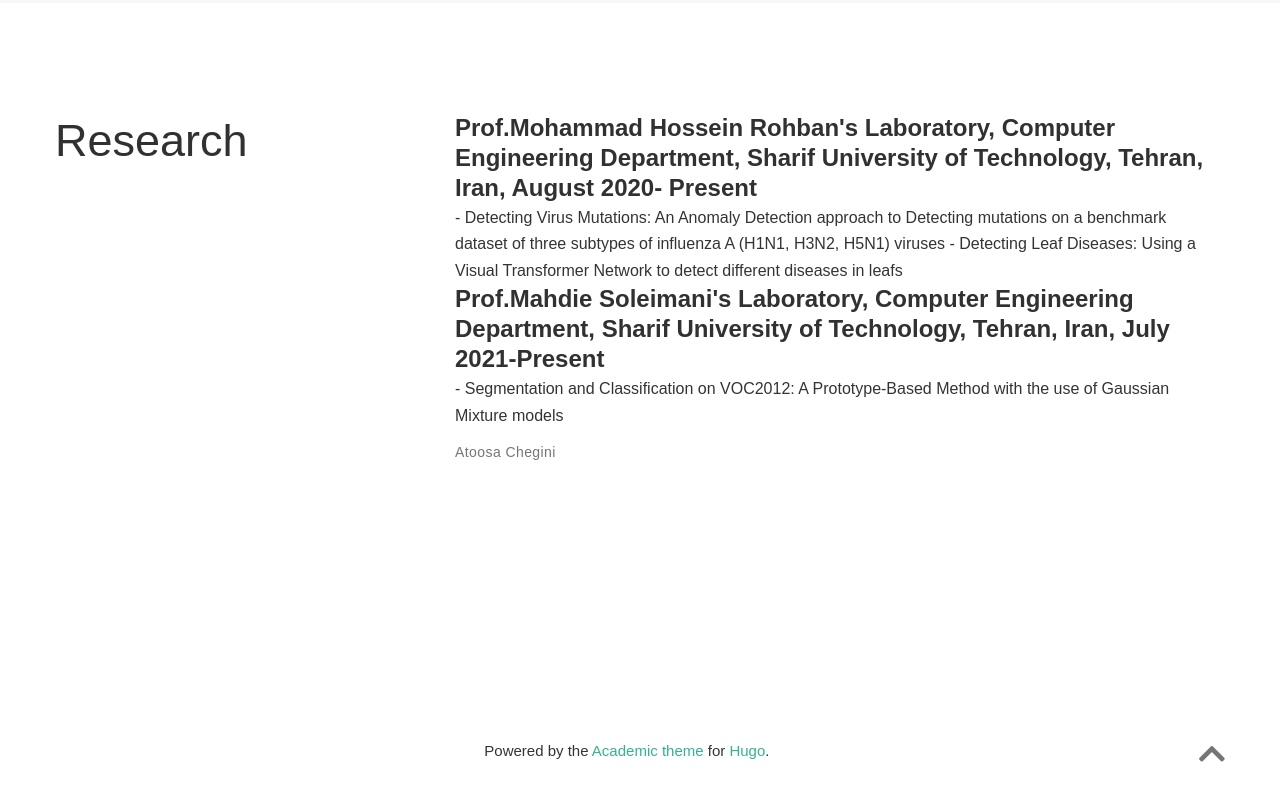
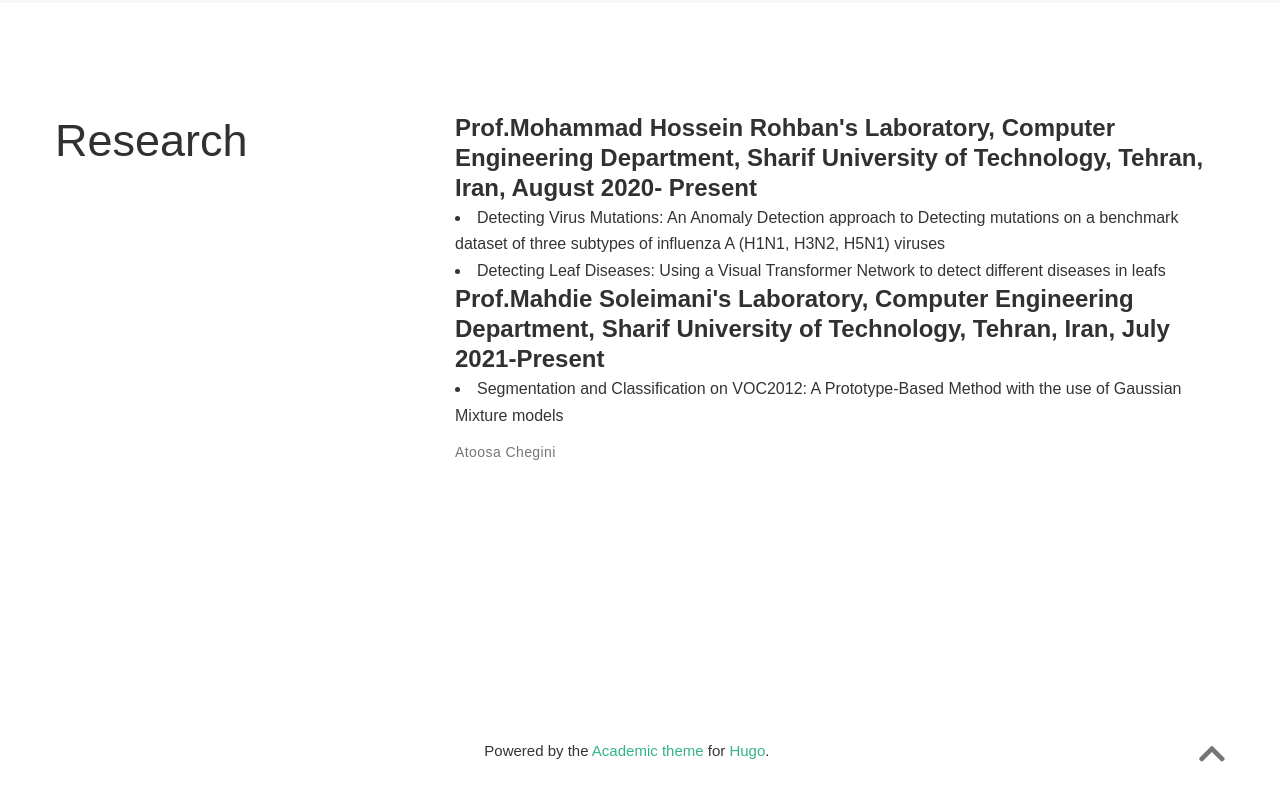
Before and after one commit to atoosachegini/atoosachegini.github.io, a plain HTML site: page index.html in a window 1280 px wide. Shown: the part 1282-2082 px from the top of the page. Drawn offline with Linux system fonts and the light colour scheme; a web font is replaced by a local one.

Commit message:
Update reseach2

```diff
--- a/index.html
+++ b/index.html
@@ -1374,24 +1374,26 @@
         <div class="media stream-item" itemscope itemtype="http://schema.org/ScholarlyArticle">
         <div class="media-body">
 
-            <h3 class="article-title mb-0 mt-0" itemprop="name">
+            <h5 class="article-title mb-0 mt-0" itemprop="name">
             Prof.Mohammad Hossein Rohban's Laboratory, Computer Engineering Department, Sharif University of Technology, Tehran, Iran, August 2020- Present
-            </h3>
+            </h5>
 
 
             <div class="article-style" itemprop="articleBody">
-            	- Detecting Virus Mutations: An Anomaly Detection approach to Detecting mutations on a benchmark dataset of three subtypes of influenza A (H1N1, H3N2, H5N1) viruses
-              - Detecting Leaf Diseases: Using a Visual Transformer Network to detect different diseases in leafs
+                 <li>Detecting Virus Mutations: An Anomaly Detection approach to Detecting mutations on a benchmark dataset of three subtypes of influenza A (H1N1, H3N2, H5N1) viruses</li>
+
+                 <li>Detecting Leaf Diseases: Using a Visual Transformer Network to detect different diseases in leafs</li>
+
             </div>
 
 
-             <h3 class="article-title mb-0 mt-0" itemprop="name">
+             <h5 class="article-title mb-0 mt-0" itemprop="name">
             Prof.Mahdie Soleimani's Laboratory, Computer Engineering Department, Sharif University of Technology, Tehran, Iran, July 2021-Present
-            </h3>
+            </h5>
 
 
             <div class="article-style" itemprop="articleBody">
-                	- Segmentation and Classification on VOC2012: A Prototype-Based Method with the use of Gaussian Mixture models
+                	<li>Segmentation and Classification on VOC2012: A Prototype-Based Method with the use of Gaussian Mixture models</li>
             </div>
 
             <div class="stream-meta article-metadata">
```
